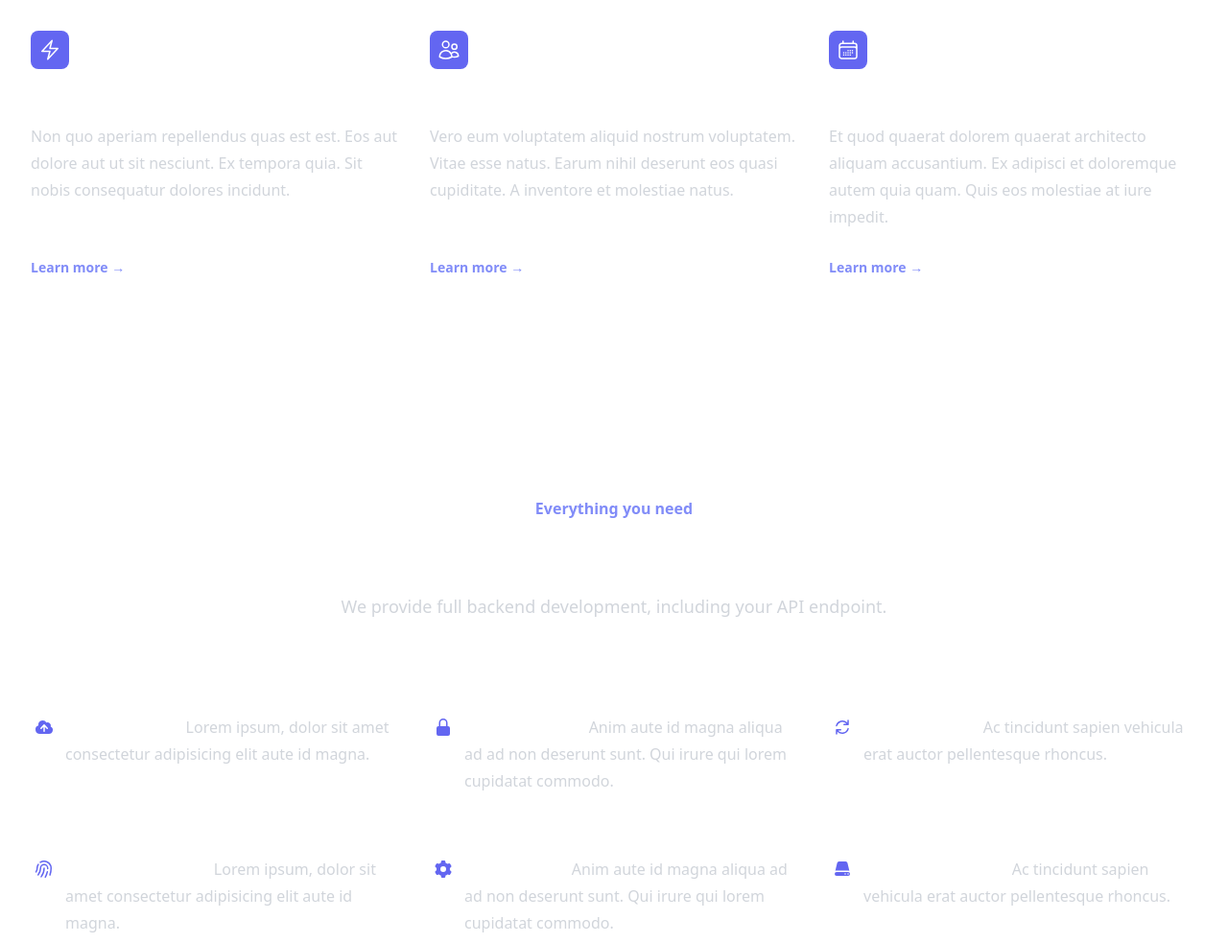
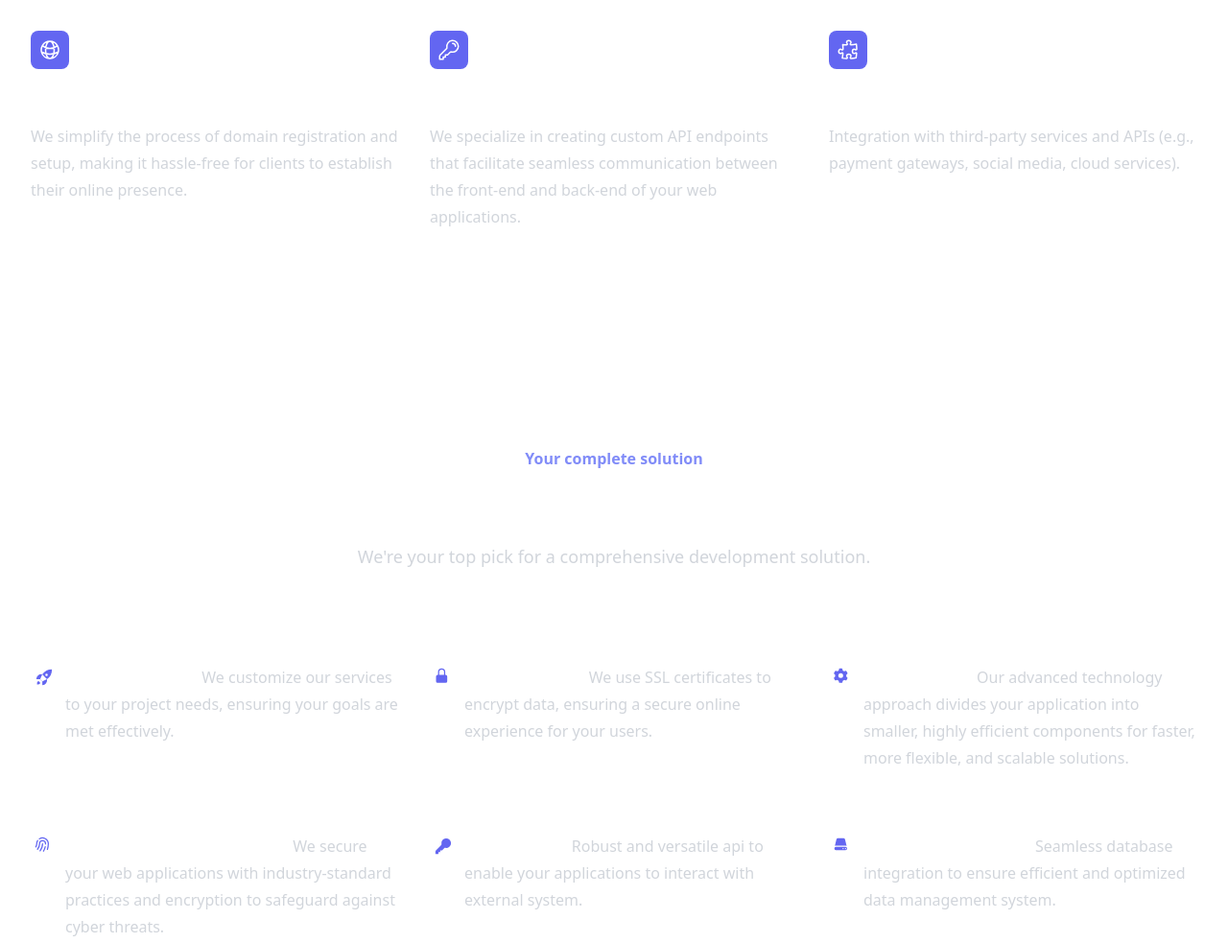
Before and after one commit to mattot-the-builder/blazingbyte, a website built with Vite: page index.html in a window 1280 px wide. Shown: the part 1900-2883 px from the top of the page at 96% size. Built offline with nearby package versions, Linux system fonts and the light colour scheme.

Commit message:
Edited content

```diff
--- a/index.html
+++ b/index.html
@@ -167,12 +167,12 @@
         <div class="mx-auto mt-32 max-w-7xl px-6 sm:mt-56 lg:px-8">
           <div class="mx-auto max-w-2xl text-center">
             <h2 class="text-base font-semibold leading-7 text-indigo-400">
-              Empower Your Digital Transformation
+              Empower your digital transformation
             </h2>
             <p
               class="mt-2 text-3xl font-bold tracking-tight text-white sm:text-4xl"
             >
-              Full Stack Web App Development
+              Full stack web app development
             </p>
             <p class="mt-6 text-lg leading-8 text-gray-300">
               Experience a world of possibilities as we harness technology to
@@ -190,36 +190,29 @@
                     class="mb-6 flex h-10 w-10 items-center justify-center rounded-lg bg-indigo-500"
                   >
                     <svg
-                      class="h-6 w-6 text-white"
+                      xmlns="http://www.w3.org/2000/svg"
                       fill="none"
                       viewBox="0 0 24 24"
                       stroke-width="1.5"
                       stroke="currentColor"
-                      aria-hidden="true"
+                      class="w-6 h-6"
                     >
                       <path
                         stroke-linecap="round"
                         stroke-linejoin="round"
-                        d="M3.75 13.5l10.5-11.25L12 10.5h8.25L9.75 21.75 12 13.5H3.75z"
+                        d="M12 21a9.004 9.004 0 008.716-6.747M12 21a9.004 9.004 0 01-8.716-6.747M12 21c2.485 0 4.5-4.03 4.5-9S14.485 3 12 3m0 18c-2.485 0-4.5-4.03-4.5-9S9.515 3 12 3m0 0a8.997 8.997 0 017.843 4.582M12 3a8.997 8.997 0 00-7.843 4.582m15.686 0A11.953 11.953 0 0112 10.5c-2.998 0-5.74-1.1-7.843-2.918m15.686 0A8.959 8.959 0 0121 12c0 .778-.099 1.533-.284 2.253m0 0A17.919 17.919 0 0112 16.5c-3.162 0-6.133-.815-8.716-2.247m0 0A9.015 9.015 0 013 12c0-1.605.42-3.113 1.157-4.418"
                       />
                     </svg>
                   </div>
-                  Server monitoring
+                  Domain Setup and Management
                 </dt>
                 <dd
                   class="mt-1 flex flex-auto flex-col text-base leading-7 text-gray-300"
                 >
                   <p class="flex-auto">
-                    Non quo aperiam repellendus quas est est. Eos aut dolore aut
-                    ut sit nesciunt. Ex tempora quia. Sit nobis consequatur
-                    dolores incidunt.
-                  </p>
-                  <p class="mt-6">
-                    <a
-                      href="#"
-                      class="text-sm font-semibold leading-6 text-indigo-400"
-                      >Learn more <span aria-hidden="true">→</span></a
-                    >
+                    We simplify the process of domain registration and setup,
+                    making it hassle-free for clients to establish their online
+                    presence.
                   </p>
                 </dd>
               </div>
@@ -230,36 +223,29 @@
                     class="mb-6 flex h-10 w-10 items-center justify-center rounded-lg bg-indigo-500"
                   >
                     <svg
-                      class="h-6 w-6 text-white"
+                      xmlns="http://www.w3.org/2000/svg"
                       fill="none"
                       viewBox="0 0 24 24"
                       stroke-width="1.5"
                       stroke="currentColor"
-                      aria-hidden="true"
+                      class="w-6 h-6"
                     >
                       <path
                         stroke-linecap="round"
                         stroke-linejoin="round"
-                        d="M15 19.128a9.38 9.38 0 002.625.372 9.337 9.337 0 004.121-.952 4.125 4.125 0 00-7.533-2.493M15 19.128v-.003c0-1.113-.285-2.16-.786-3.07M15 19.128v.106A12.318 12.318 0 018.624 21c-2.331 0-4.512-.645-6.374-1.766l-.001-.109a6.375 6.375 0 0111.964-3.07M12 6.375a3.375 3.375 0 11-6.75 0 3.375 3.375 0 016.75 0zm8.25 2.25a2.625 2.625 0 11-5.25 0 2.625 2.625 0 015.25 0z"
+                        d="M15.75 5.25a3 3 0 013 3m3 0a6 6 0 01-7.029 5.912c-.563-.097-1.159.026-1.563.43L10.5 17.25H8.25v2.25H6v2.25H2.25v-2.818c0-.597.237-1.17.659-1.591l6.499-6.499c.404-.404.527-1 .43-1.563A6 6 0 1121.75 8.25z"
                       />
                     </svg>
                   </div>
-                  Collaborate
+                  API Endpoint Development
                 </dt>
                 <dd
                   class="mt-1 flex flex-auto flex-col text-base leading-7 text-gray-300"
                 >
                   <p class="flex-auto">
-                    Vero eum voluptatem aliquid nostrum voluptatem. Vitae esse
-                    natus. Earum nihil deserunt eos quasi cupiditate. A
-                    inventore et molestiae natus.
-                  </p>
-                  <p class="mt-6">
-                    <a
-                      href="#"
-                      class="text-sm font-semibold leading-6 text-indigo-400"
-                      >Learn more <span aria-hidden="true">→</span></a
-                    >
+                    We specialize in creating custom API endpoints that
+                    facilitate seamless communication between the front-end and
+                    back-end of your web applications.
                   </p>
                 </dd>
               </div>
@@ -270,36 +256,28 @@
                     class="mb-6 flex h-10 w-10 items-center justify-center rounded-lg bg-indigo-500"
                   >
                     <svg
-                      class="h-6 w-6 text-white"
+                      xmlns="http://www.w3.org/2000/svg"
                       fill="none"
                       viewBox="0 0 24 24"
                       stroke-width="1.5"
                       stroke="currentColor"
-                      aria-hidden="true"
+                      class="w-6 h-6"
                     >
                       <path
                         stroke-linecap="round"
                         stroke-linejoin="round"
-                        d="M6.75 3v2.25M17.25 3v2.25M3 18.75V7.5a2.25 2.25 0 012.25-2.25h13.5A2.25 2.25 0 0121 7.5v11.25m-18 0A2.25 2.25 0 005.25 21h13.5A2.25 2.25 0 0021 18.75m-18 0v-7.5A2.25 2.25 0 015.25 9h13.5A2.25 2.25 0 0121 11.25v7.5m-9-6h.008v.008H12v-.008zM12 15h.008v.008H12V15zm0 2.25h.008v.008H12v-.008zM9.75 15h.008v.008H9.75V15zm0 2.25h.008v.008H9.75v-.008zM7.5 15h.008v.008H7.5V15zm0 2.25h.008v.008H7.5v-.008zm6.75-4.5h.008v.008h-.008v-.008zm0 2.25h.008v.008h-.008V15zm0 2.25h.008v.008h-.008v-.008zm2.25-4.5h.008v.008H16.5v-.008zm0 2.25h.008v.008H16.5V15z"
+                        d="M14.25 6.087c0-.355.186-.676.401-.959.221-.29.349-.634.349-1.003 0-1.036-1.007-1.875-2.25-1.875s-2.25.84-2.25 1.875c0 .369.128.713.349 1.003.215.283.401.604.401.959v0a.64.64 0 01-.657.643 48.39 48.39 0 01-4.163-.3c.186 1.613.293 3.25.315 4.907a.656.656 0 01-.658.663v0c-.355 0-.676-.186-.959-.401a1.647 1.647 0 00-1.003-.349c-1.036 0-1.875 1.007-1.875 2.25s.84 2.25 1.875 2.25c.369 0 .713-.128 1.003-.349.283-.215.604-.401.959-.401v0c.31 0 .555.26.532.57a48.039 48.039 0 01-.642 5.056c1.518.19 3.058.309 4.616.354a.64.64 0 00.657-.643v0c0-.355-.186-.676-.401-.959a1.647 1.647 0 01-.349-1.003c0-1.035 1.008-1.875 2.25-1.875 1.243 0 2.25.84 2.25 1.875 0 .369-.128.713-.349 1.003-.215.283-.4.604-.4.959v0c0 .333.277.599.61.58a48.1 48.1 0 005.427-.63 48.05 48.05 0 00.582-4.717.532.532 0 00-.533-.57v0c-.355 0-.676.186-.959.401-.29.221-.634.349-1.003.349-1.035 0-1.875-1.007-1.875-2.25s.84-2.25 1.875-2.25c.37 0 .713.128 1.003.349.283.215.604.401.96.401v0a.656.656 0 00.658-.663 48.422 48.422 0 00-.37-5.36c-1.886.342-3.81.574-5.766.689a.578.578 0 01-.61-.58v0z"
                       />
                     </svg>
                   </div>
-                  Task scheduling
+                  Third-Party Integration
                 </dt>
                 <dd
                   class="mt-1 flex flex-auto flex-col text-base leading-7 text-gray-300"
                 >
                   <p class="flex-auto">
-                    Et quod quaerat dolorem quaerat architecto aliquam
-                    accusantium. Ex adipisci et doloremque autem quia quam. Quis
-                    eos molestiae at iure impedit.
-                  </p>
-                  <p class="mt-6">
-                    <a
-                      href="#"
-                      class="text-sm font-semibold leading-6 text-indigo-400"
-                      >Learn more <span aria-hidden="true">→</span></a
-                    >
+                    Integration with third-party services and APIs (e.g.,
+                    payment gateways, social media, cloud services).
                   </p>
                 </dd>
               </div>
@@ -312,7 +290,7 @@
           <div class="mx-auto max-w-7xl px-6 lg:px-8">
             <div class="mx-auto max-w-2xl sm:text-center">
               <h2 class="text-base font-semibold leading-7 text-indigo-400">
-                Everything you need
+                Your complete solution
               </h2>
               <p
                 class="mt-2 text-3xl font-bold tracking-tight text-white sm:text-4xl"
@@ -320,8 +298,7 @@
                 Why choose us?
               </p>
               <p class="mt-6 text-lg leading-8 text-gray-300">
-                We provide full backend development, including your API
-                endpoint.
+We're your top pick for a comprehensive development solution.
               </p>
             </div>
           </div>
@@ -333,21 +310,17 @@
                 <dt class="inline font-semibold text-white">
                   <svg
                     class="absolute left-1 top-1 h-5 w-5 text-indigo-500"
-                    viewBox="0 0 20 20"
+                    viewBox="0 0 24 24"
                     fill="currentColor"
                     aria-hidden="true"
                   >
-                    <path
-                      fill-rule="evenodd"
-                      d="M5.5 17a4.5 4.5 0 01-1.44-8.765 4.5 4.5 0 018.302-3.046 3.5 3.5 0 014.504 4.272A4 4 0 0115 17H5.5zm3.75-2.75a.75.75 0 001.5 0V9.66l1.95 2.1a.75.75 0 101.1-1.02l-3.25-3.5a.75.75 0 00-1.1 0l-3.25 3.5a.75.75 0 101.1 1.02l1.95-2.1v4.59z"
-                      clip-rule="evenodd"
-                    />
-                  </svg>
-                  Push to deploy.
+  <path stroke-linecap="round" stroke-linejoin="round" d="M15.59 14.37a6 6 0 01-5.84 7.38v-4.8m5.84-2.58a14.98 14.98 0 006.16-12.12A14.98 14.98 0 009.631 8.41m5.96 5.96a14.926 14.926 0 01-5.841 2.58m-.119-8.54a6 6 0 00-7.381 5.84h4.8m2.581-5.84a14.927 14.927 0 00-2.58 5.84m2.699 2.7c-.103.021-.207.041-.311.06a15.09 15.09 0 01-2.448-2.448 14.9 14.9 0 01.06-.312m-2.24 2.39a4.493 4.493 0 00-1.757 4.306 4.493 4.493 0 004.306-1.758M16.5 9a1.5 1.5 0 11-3 0 1.5 1.5 0 013 0z" />
+</svg>
+                  Tailored solution.
                 </dt>
                 <dd class="inline">
-                  Lorem ipsum, dolor sit amet consectetur adipisicing elit aute
-                  id magna.
+                  We customize our services to your project needs, ensuring your
+                  goals are met effectively.
                 </dd>
               </div>
 
@@ -355,7 +328,7 @@
                 <dt class="inline font-semibold text-white">
                   <svg
                     class="absolute left-1 top-1 h-5 w-5 text-indigo-500"
-                    viewBox="0 0 20 20"
+                    viewBox="0 0 24 24"
                     fill="currentColor"
                     aria-hidden="true"
                   >
@@ -368,8 +341,8 @@
                   SSL certificates.
                 </dt>
                 <dd class="inline">
-                  Anim aute id magna aliqua ad ad non deserunt sunt. Qui irure
-                  qui lorem cupidatat commodo.
+                  We use SSL certificates to encrypt data, ensuring a secure
+                  online experience for your users.
                 </dd>
               </div>
 
@@ -377,20 +350,22 @@
                 <dt class="inline font-semibold text-white">
                   <svg
                     class="absolute left-1 top-1 h-5 w-5 text-indigo-500"
-                    viewBox="0 0 20 20"
+                    viewBox="0 0 24 24"
                     fill="currentColor"
                     aria-hidden="true"
                   >
                     <path
                       fill-rule="evenodd"
-                      d="M15.312 11.424a5.5 5.5 0 01-9.201 2.466l-.312-.311h2.433a.75.75 0 000-1.5H3.989a.75.75 0 00-.75.75v4.242a.75.75 0 001.5 0v-2.43l.31.31a7 7 0 0011.712-3.138.75.75 0 00-1.449-.39zm1.23-3.723a.75.75 0 00.219-.53V2.929a.75.75 0 00-1.5 0V5.36l-.31-.31A7 7 0 003.239 8.188a.75.75 0 101.448.389A5.5 5.5 0 0113.89 6.11l.311.31h-2.432a.75.75 0 000 1.5h4.243a.75.75 0 00.53-.219z"
+                      d="M7.84 1.804A1 1 0 018.82 1h2.36a1 1 0 01.98.804l.331 1.652a6.993 6.993 0 011.929 1.115l1.598-.54a1 1 0 011.186.447l1.18 2.044a1 1 0 01-.205 1.251l-1.267 1.113a7.047 7.047 0 010 2.228l1.267 1.113a1 1 0 01.206 1.25l-1.18 2.045a1 1 0 01-1.187.447l-1.598-.54a6.993 6.993 0 01-1.929 1.115l-.33 1.652a1 1 0 01-.98.804H8.82a1 1 0 01-.98-.804l-.331-1.652a6.993 6.993 0 01-1.929-1.115l-1.598.54a1 1 0 01-1.186-.447l-1.18-2.044a1 1 0 01.205-1.251l1.267-1.114a7.05 7.05 0 010-2.227L1.821 7.773a1 1 0 01-.206-1.25l1.18-2.045a1 1 0 011.187-.447l1.598.54A6.993 6.993 0 017.51 3.456l.33-1.652zM10 13a3 3 0 100-6 3 3 0 000 6z"
                       clip-rule="evenodd"
                     />
                   </svg>
-                  Simple queues.
+                  Microservices.
                 </dt>
                 <dd class="inline">
-                  Ac tincidunt sapien vehicula erat auctor pellentesque rhoncus.
+                  Our advanced technology approach divides your application into
+                  smaller, highly efficient components for faster, more
+                  flexible, and scalable solutions.
                 </dd>
               </div>
 
@@ -398,7 +373,7 @@
                 <dt class="inline font-semibold text-white">
                   <svg
                     class="absolute left-1 top-1 h-5 w-5 text-indigo-500"
-                    viewBox="0 0 20 20"
+                    viewBox="0 0 24 24"
                     fill="currentColor"
                     aria-hidden="true"
                   >
@@ -408,11 +383,11 @@
                       clip-rule="evenodd"
                     />
                   </svg>
-                  Advanced security.
+                  Advanced security measures.
                 </dt>
                 <dd class="inline">
-                  Lorem ipsum, dolor sit amet consectetur adipisicing elit aute
-                  id magna.
+                  We secure your web applications with industry-standard
+                  practices and encryption to safeguard against cyber threats.
                 </dd>
               </div>
 
@@ -420,21 +395,21 @@
                 <dt class="inline font-semibold text-white">
                   <svg
                     class="absolute left-1 top-1 h-5 w-5 text-indigo-500"
-                    viewBox="0 0 20 20"
+                    viewBox="0 0 24 24"
                     fill="currentColor"
                     aria-hidden="true"
                   >
                     <path
-                      fill-rule="evenodd"
-                      d="M7.84 1.804A1 1 0 018.82 1h2.36a1 1 0 01.98.804l.331 1.652a6.993 6.993 0 011.929 1.115l1.598-.54a1 1 0 011.186.447l1.18 2.044a1 1 0 01-.205 1.251l-1.267 1.113a7.047 7.047 0 010 2.228l1.267 1.113a1 1 0 01.206 1.25l-1.18 2.045a1 1 0 01-1.187.447l-1.598-.54a6.993 6.993 0 01-1.929 1.115l-.33 1.652a1 1 0 01-.98.804H8.82a1 1 0 01-.98-.804l-.331-1.652a6.993 6.993 0 01-1.929-1.115l-1.598.54a1 1 0 01-1.186-.447l-1.18-2.044a1 1 0 01.205-1.251l1.267-1.114a7.05 7.05 0 010-2.227L1.821 7.773a1 1 0 01-.206-1.25l1.18-2.045a1 1 0 011.187-.447l1.598.54A6.993 6.993 0 017.51 3.456l.33-1.652zM10 13a3 3 0 100-6 3 3 0 000 6z"
-                      clip-rule="evenodd"
+                      stroke-linecap="round"
+                      stroke-linejoin="round"
+                      d="M15.75 5.25a3 3 0 013 3m3 0a6 6 0 01-7.029 5.912c-.563-.097-1.159.026-1.563.43L10.5 17.25H8.25v2.25H6v2.25H2.25v-2.818c0-.597.237-1.17.659-1.591l6.499-6.499c.404-.404.527-1 .43-1.563A6 6 0 1121.75 8.25z"
                     />
                   </svg>
                   Powerful API.
                 </dt>
                 <dd class="inline">
-                  Anim aute id magna aliqua ad ad non deserunt sunt. Qui irure
-                  qui lorem cupidatat commodo.
+                  Robust and versatile api to enable your applications to
+                  interact with external system.
                 </dd>
               </div>
 
@@ -442,7 +417,7 @@
                 <dt class="inline font-semibold text-white">
                   <svg
                     class="absolute left-1 top-1 h-5 w-5 text-indigo-500"
-                    viewBox="0 0 20 20"
+                    viewBox="0 0 24 24"
                     fill="currentColor"
                     aria-hidden="true"
                   >
@@ -455,10 +430,11 @@
                       clip-rule="evenodd"
                     />
                   </svg>
-                  Database backups.
+                  Database integration.
                 </dt>
                 <dd class="inline">
-                  Ac tincidunt sapien vehicula erat auctor pellentesque rhoncus.
+                  Seamless database integration to ensure efficient and
+                  optimized data management system.
                 </dd>
               </div>
             </dl>
```
